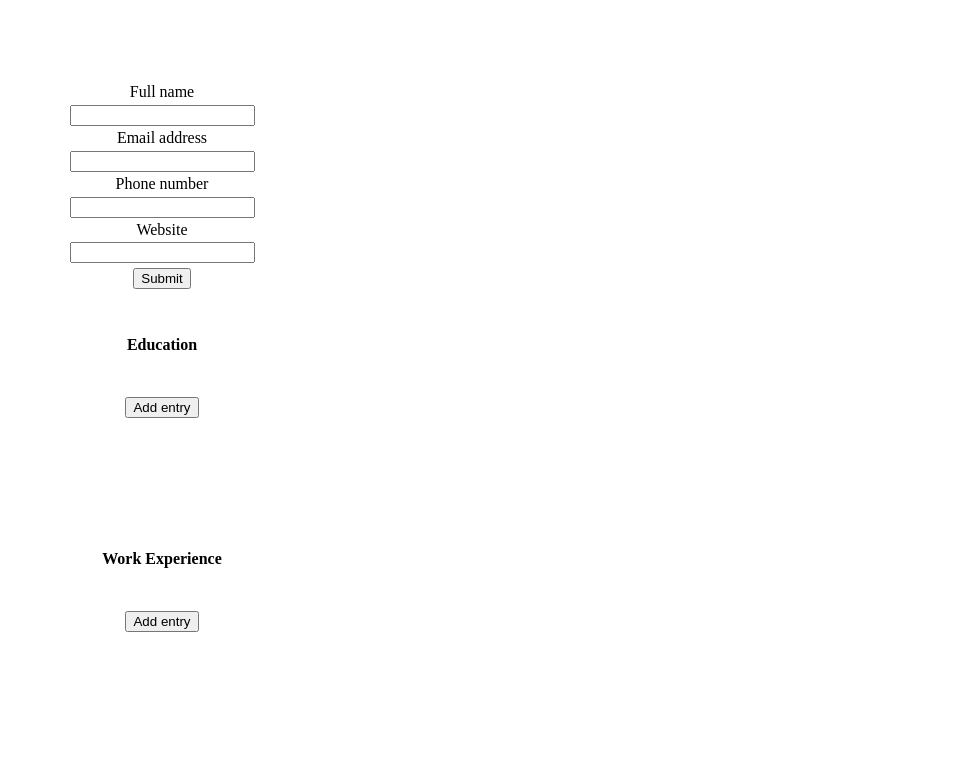
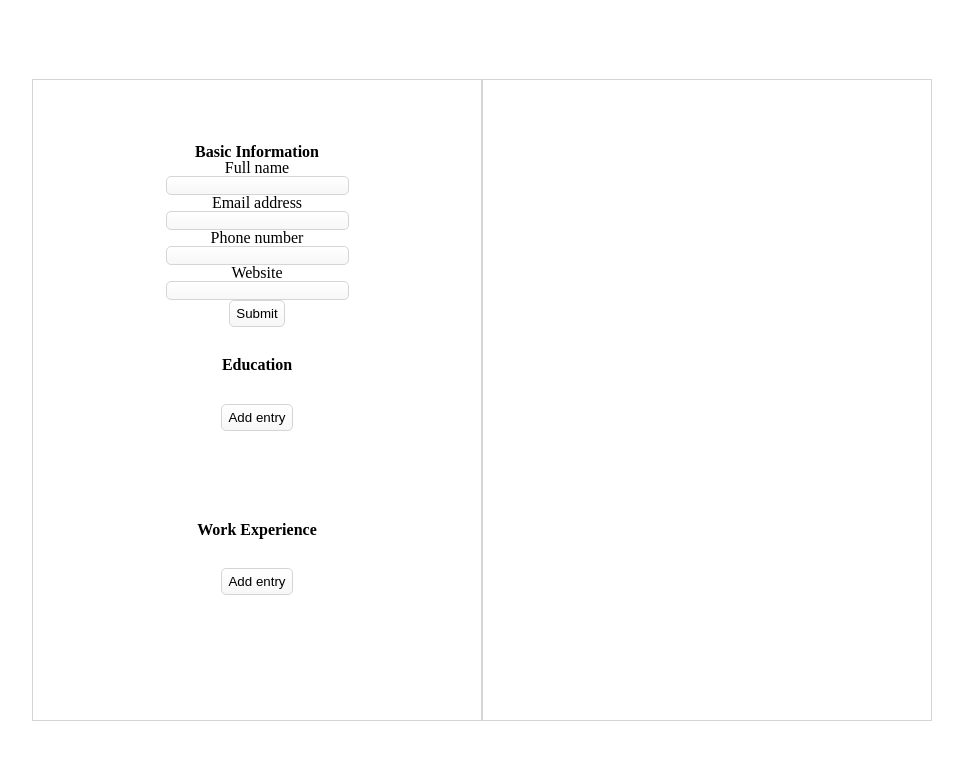
Before and after one commit to zainiscoding/cv-creator, a React (Create React App) app: page / in a window 1280 px wide. Shown: the top 760 px of the page, without its empty margins (158-1121 px from the left). Built offline with nearby package versions, Linux system fonts and the light colour scheme.

Commit message:
Updated some css, attempting to fix entry delete bug

```diff
--- a/package.json
+++ b/package.json
@@ -3,6 +3,9 @@
   "version": "0.1.0",
   "private": true,
   "dependencies": {
+    "@fortawesome/fontawesome-svg-core": "^1.2.32",
+    "@fortawesome/free-solid-svg-icons": "^5.15.1",
+    "@fortawesome/react-fontawesome": "^0.1.11",
     "@testing-library/jest-dom": "^4.2.4",
     "@testing-library/react": "^9.3.2",
     "@testing-library/user-event": "^7.1.2",
--- a/src/App.js
+++ b/src/App.js
@@ -3,6 +3,10 @@ import InputsContainer from './components/InputsContainer';
 import DisplayCV from './components/DisplayCV';
 import './styles/reset.css';
 import './styles/main.css';
+import { FontAwesomeIcon } from '@fortawesome/react-fontawesome';
+import { faEnvelope } from '@fortawesome/free-solid-svg-icons';
+import { faPhoneAlt } from '@fortawesome/free-solid-svg-icons';
+import { faExternalLinkAlt } from '@fortawesome/free-solid-svg-icons';
 
 class App extends Component {
     constructor(props) {
@@ -29,10 +33,11 @@ class App extends Component {
         e.preventDefault();
         const targetId = e.target.id;
         const targetState = e.target.parentNode.parentNode.parentNode.id;
+        console.log(targetId);
         this.setState((state) => {
-            console.log(state[targetState].indexOf(targetId));
             return state[targetState].splice(targetId, 1);
         });
+        console.log(this.state);
     };
 
     submitChange = (e) => {
@@ -54,16 +59,30 @@ class App extends Component {
         //Gathers the information from individual education entries and pushes them into an array
         const educationInputs = [];
         allInputs.forEach((input) => {
-            if (input.name === 'education') {
+            if (
+                input.name === 'education' &&
+                input.title !== '' &&
+                input.value.length > 0
+            ) {
                 educationInputs.push(input.title + ': ' + input.value);
+            } else if (input.name === 'education' && input.value.length > 0) {
+                educationInputs.push(input.title + input.value);
             }
         });
-
         //Gathers the information from individual work entires and pushes them into an array
         const workInputs = [];
         allInputs.forEach((input) => {
-            if (input.name === 'workExperience') {
+            if (
+                input.name === 'workExperience' &&
+                input.title !== '' &&
+                input.value.length > 0
+            ) {
                 workInputs.push(input.title + ': ' + input.value);
+            } else if (
+                input.name === 'workExperience' &&
+                input.value.length > 0
+            ) {
+                workInputs.push(input.title + input.value);
             }
         });
 
@@ -97,17 +116,20 @@ class App extends Component {
                     ] = [...workInputs]);
                     //Prevents the applicant's name from displaying as, for example, "Name: John Smith"
                 } else if (input.title !== 'Name' && input.value.length !== 0) {
-                    return (state[input.parentNode.id][input.id] =
-                        input.title + ': ' + input.value);
+                    return (state[input.parentNode.id][input.id] = input.value);
                 } else {
                     return (state[input.parentNode.id][input.id] = input.value);
                 }
             });
         });
+        console.log(this.state);
     };
 
     render() {
         const info = this.state;
+        const email = <FontAwesomeIcon icon={faEnvelope} />;
+        const phone = <FontAwesomeIcon icon={faPhoneAlt} />;
+        const website = <FontAwesomeIcon icon={faExternalLinkAlt} />;
         return (
             <div id='App'>
                 <div id='Inputs'>
@@ -118,7 +140,12 @@ class App extends Component {
                         editing={this.state.editing}
                     />
                 </div>
-                <DisplayCV info={info} />
+                <DisplayCV
+                    info={info}
+                    email={email}
+                    phone={phone}
+                    website={website}
+                />
             </div>
         );
     }
--- a/src/components/DisplayCV.js
+++ b/src/components/DisplayCV.js
@@ -6,20 +6,43 @@ class DisplayCV extends Component {
         return (
             <div id='CV'>
                 <div id='basicInfoContainer'>
-                    <div id='name'>
+                    <div id='nameContainer'>
                         <p>{this.props.info.basicInputsContainer.name}</p>
                     </div>
-
-                    <div id='email'>
+                    <div id='basicInfoExtraContainer'>
+                        <div
+                            id='emailContainer'
+                            className='basicInfoExtraContainerItem'
+                        >
+                            {this.props.info.basicInputsContainer.email && (
+                                <>{this.props.email}</>
+                            )}
                             <p>{this.props.info.basicInputsContainer.email}</p>
                         </div>
-                    <div id='phoneNumber'>
+                        <div
+                            id='phoneNumberContainer'
+                            className='basicInfoExtraContainerItem'
+                        >
+                            {this.props.info.basicInputsContainer
+                                .phoneNumber && <>{this.props.phone}</>}
                             <p>
-                            {this.props.info.basicInputsContainer.phoneNumber}
+                                {
+                                    this.props.info.basicInputsContainer
+                                        .phoneNumber
+                                }
                             </p>
                         </div>
-                    <div id='website'>
-                        <p>{this.props.info.basicInputsContainer.website}</p>
+                        <div
+                            id='websiteContainer'
+                            className='basicInfoExtraContainerItem'
+                        >
+                            {this.props.info.basicInputsContainer.website && (
+                                <>{this.props.website}</>
+                            )}
+                            <p>
+                                {this.props.info.basicInputsContainer.website}
+                            </p>
+                        </div>
                     </div>
                 </div>
                 {this.props.info.educationInputsContainer.length !== 0 && (
@@ -29,7 +52,14 @@ class DisplayCV extends Component {
                             (education) => {
                                 return (
                                     <>
-                                        <div key={uniqid()}>
+                                        <div
+                                            className='entryContainer'
+                                            key={uniqid()}
+                                        >
+                                            <div
+                                                key={uniqid()}
+                                                className='entry'
+                                            >
                                                 {education.map((detail) => {
                                                     if (
                                                         detail.charAt(
@@ -37,13 +67,14 @@ class DisplayCV extends Component {
                                                         ) !== ''
                                                     ) {
                                                         return (
-                                                        <div key={detail}>
-                                                            <p>{detail}</p>
-                                                        </div>
+                                                            <p key={uniqid()}>
+                                                                {detail}
+                                                            </p>
                                                         );
                                                     }
                                                     return '';
                                                 })}
+                                            </div>
                                         </div>
                                     </>
                                 );
@@ -51,33 +82,43 @@ class DisplayCV extends Component {
                         )}
                     </div>
                 )}
-                <div id='workInfoContainer'>
+                {this.props.info.workExperienceInputsContainer.length !== 0 && (
+                    <div id='workExperienceInfoContainer'>
+                        <h2>Work Experience</h2>
                         {this.props.info.workExperienceInputsContainer.map(
                             (experience) => {
                                 return (
                                     <>
-                                    <h2>Work Experience</h2>
-                                    <div key={uniqid()}>
+                                        <div
+                                            className='entryContainer'
+                                            key={uniqid()}
+                                        >
+                                            <div
+                                                key={uniqid()}
+                                                className='entry'
+                                            >
                                                 {experience.map((detail) => {
                                                     if (
                                                         detail.charAt(
                                                             detail.length - 1
-                                                ) !== ' '
+                                                        ) !== ''
                                                     ) {
                                                         return (
-                                                    <div key={detail}>
-                                                        <p>{detail}</p>
-                                                    </div>
+                                                            <p key={uniqid()}>
+                                                                {detail}
+                                                            </p>
                                                         );
                                                     }
                                                     return '';
                                                 })}
+                                            </div>
                                         </div>
                                     </>
                                 );
                             }
                         )}
                     </div>
+                )}
             </div>
         );
     }
--- a/src/components/InputBasicInfo.js
+++ b/src/components/InputBasicInfo.js
@@ -4,6 +4,7 @@ class InputBasicInfo extends Component {
     render() {
         return (
             <div id='basicInputsContainer' className='inputArea'>
+                <h2>Basic Information</h2>
                 <label htmlFor='nameInput'>Full name</label>
                 <input
                     name='basic'
@@ -37,12 +38,13 @@ class InputBasicInfo extends Component {
                     title='Website'
                 ></input>
                 <div className='submitBtnContainer'>
-                    <input
+                    <button
                         type='submit'
-                        value='Submit'
-                        id='submitCvBtn'
+                        id='submitBasicInfoBtn'
                         onClick={this.props.submitChange}
-                    ></input>
+                    >
+                        Submit
+                    </button>
                 </div>
             </div>
         );
--- a/src/components/InputEducation.js
+++ b/src/components/InputEducation.js
@@ -34,7 +34,7 @@ class InputEducation extends Component {
                             type='text'
                             id='institutionName'
                             className='input'
-                            title='Name of Institution'
+                            title=''
                         ></input>
                         <label htmlFor='courseName'>Course name</label>
                         <input
@@ -42,7 +42,7 @@ class InputEducation extends Component {
                             type='text'
                             id='courseName'
                             className='input'
-                            title='Course name'
+                            title=''
                         ></input>
                         <label htmlFor='startDate'>Start date</label>
                         <input
--- a/src/styles/main.css
+++ b/src/styles/main.css
@@ -18,9 +18,12 @@ h2 {
     grid-column: 1;
     display: flex;
     flex-direction: column;
-    height: 100%;
-    width: 100%;
+    height: 80%;
+    width: 70%;
     place-content: center;
+    align-self: center;
+    justify-self: self-end;
+    border: solid 1px #d5d5d5;
 }
 
 #inputsContainer {
@@ -41,11 +44,121 @@ h2 {
 .input {
     align-self: center;
     text-align: center;
+    background: rgb(247, 247, 247);
+    background: linear-gradient(
+        0deg,
+        rgba(247, 247, 247, 1) 0%,
+        rgba(255, 255, 255, 1) 100%
+    );
+    border: solid 1px #d5d5d5;
+    border-radius: 5px;
+}
+
+button {
+    background: rgb(247, 247, 247);
+    background: linear-gradient(
+        0deg,
+        rgba(247, 247, 247, 1) 0%,
+        rgba(255, 255, 255, 1) 100%
+    );
+    border: solid 1px #d5d5d5;
+    border-radius: 5px;
+    padding-top: 5px;
+    padding-bottom: 5px;
 }
 #CV {
     grid-column: 2;
+    display: grid;
+    grid-template-rows: 1fr 1fr 1fr;
+    height: 80%;
+    width: 70%;
+    justify-self: self-start;
+    align-self: center;
+    border: solid 1px #d5d5d5;
+}
+
+#basicInfoContainer {
+    grid-row: 1;
+    display: grid;
+    grid-template-columns: 1fr 1fr;
+    height: 80%;
+    width: 100%;
+    align-self: center;
+    align-items: center;
+}
+
+#nameContainer {
+    font-size: 30px;
+    margin-bottom: 10px;
+    grid-column: 1;
+    text-align: center;
+    font-weight: bold;
+}
+
+#basicInfoExtraContainer {
+    grid-column: 2;
     display: flex;
     flex-direction: column;
-    height: 100%;
+    text-align: center;
     width: 100%;
+    height: 50%;
+    place-content: space-evenly;
+    align-items: flex-end;
 }
+
+.basicInfoExtraContainerItem {
+    display: flex;
+    width: 200px;
+}
+
+svg {
+    margin-right: 5%;
+}
+
+#emailContainer {
+    grid-row: 1;
+    grid-column: 2;
+}
+
+#phoneNumberContainer {
+    grid-row: 2;
+    grid-column: 3;
+}
+
+#websiteContainer {
+    grid-row: 3;
+    grid-column: 3;
+}
+
+#educationInfoContainer {
+    display: flex;
+    flex-direction: column;
+    align-items: center;
+    font-size: 25px;
+    width: 100%;
+    border-top: solid 1px #d5d5d5;
+    padding-top: 15px;
+}
+
+.entryContainer {
+    width: 50%;
+    border-bottom: solid 1px #d5d5d5;
+}
+
+.entry {
+    display: flex;
+    flex-direction: column;
+    align-items: center;
+    padding: 15px;
+    font-size: 17px;
+}
+
+#workExperienceInfoContainer {
+    display: flex;
+    flex-direction: column;
+    align-items: center;
+    font-size: 25px;
+    width: 100%;
+    border-top: solid 1px #d5d5d5;
+    padding-top: 15px;
+}
```
Also changed, not shown: 1 other file (tests, documents, lock files or other folders). Lines whose indentation alone changed are shown as unchanged.
